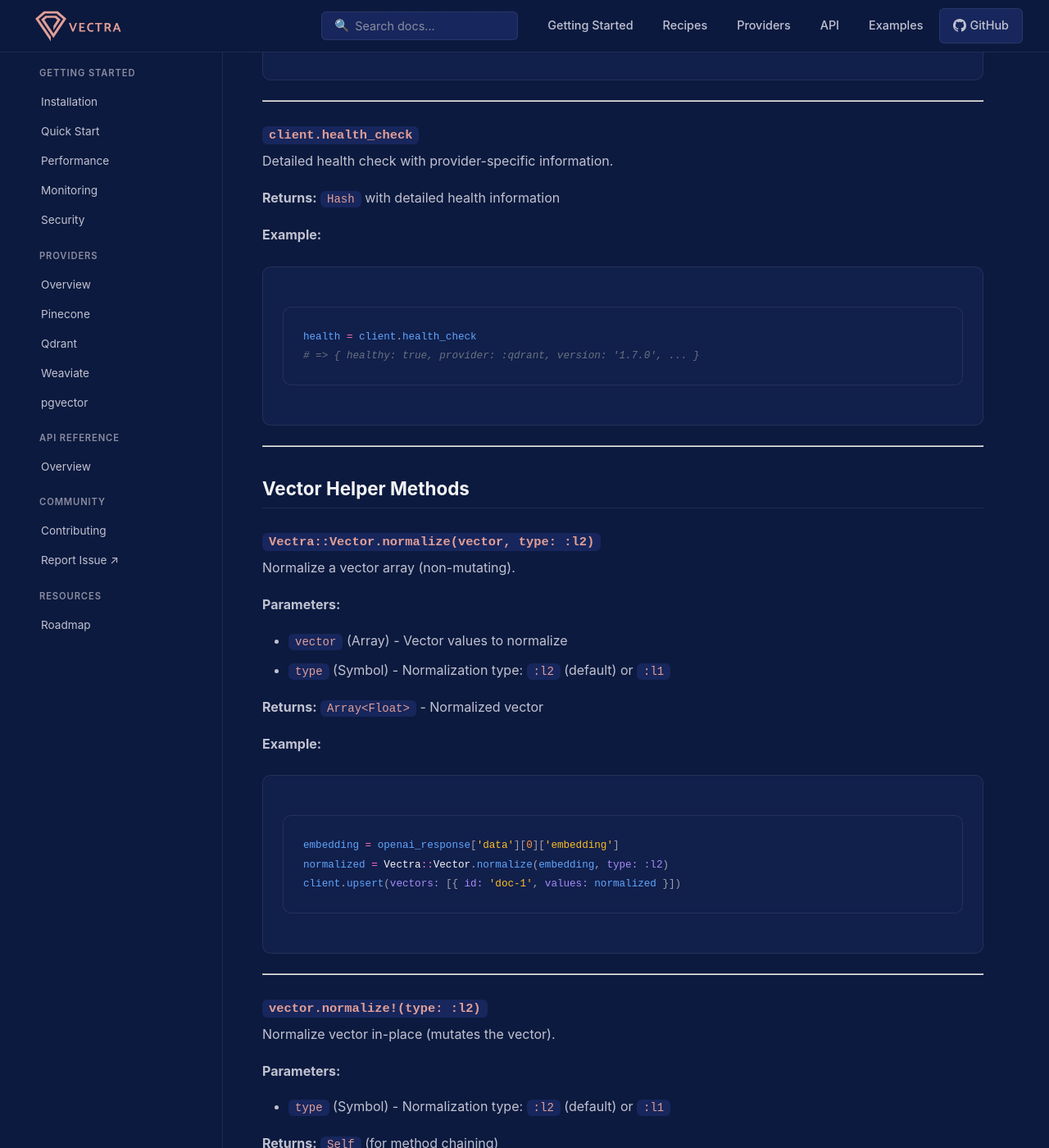
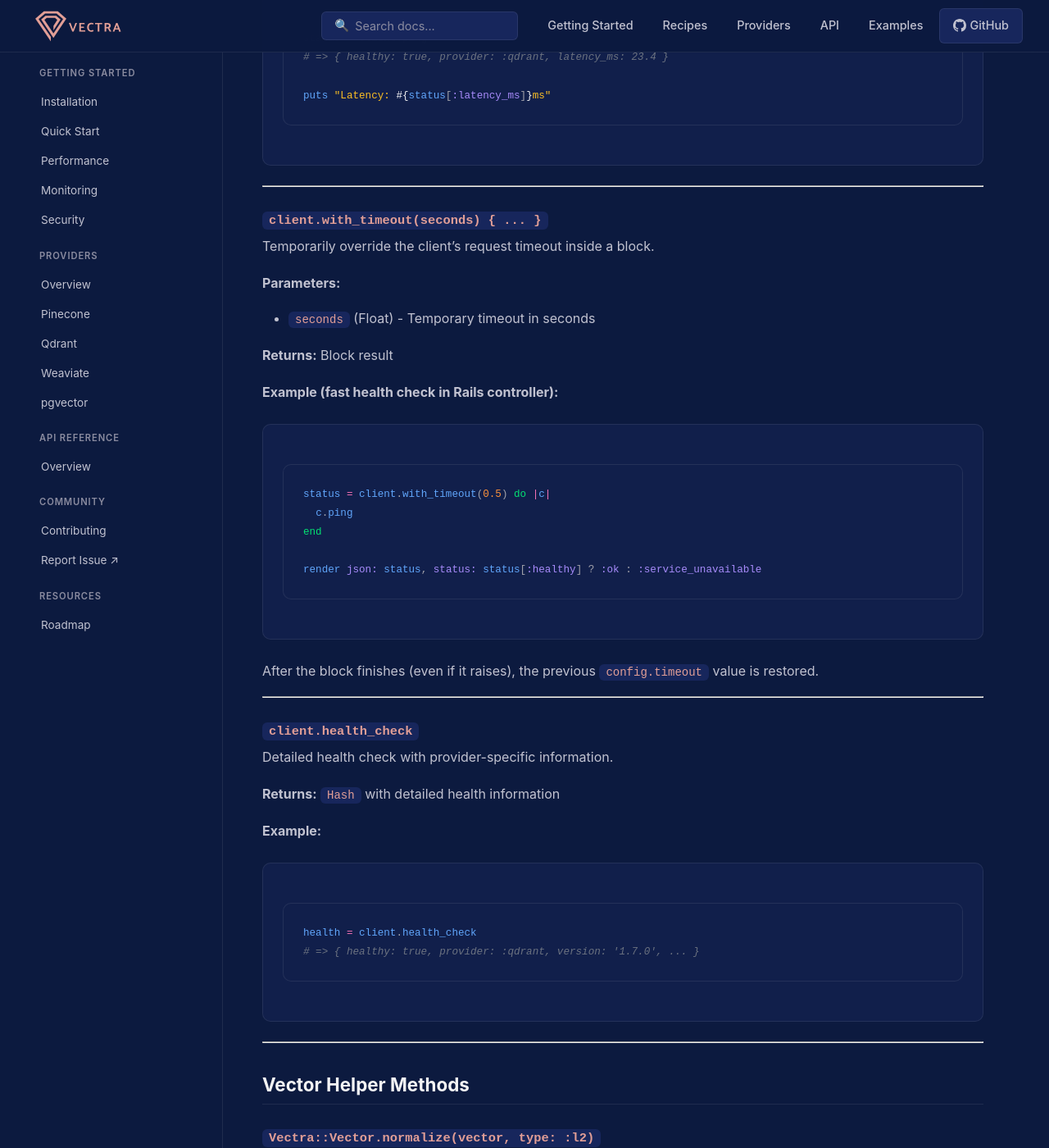
Before and after one commit to stokry/vectra, a Jekyll site: the page built from docs/api/methods.md, in a window 1280 px wide and 1400 px high, scrolled down 11958 px. Shown: the whole window at 82% size. Built offline with Jekyll 4.4.1, drawn with Linux system fonts in a browser that asks for light colours; comment, search, counter and statistics services are not loaded; some of the changed text lies outside the part shown.

Commit message:
docs: enhance README and API documentation with default index and timeout features
- Added information on automatic default index and namespace usage in Rails apps when `config/vectra.yml` contains a single entry.
- Introduced `with_timeout` method for temporarily overriding request timeout, with examples in the API documentation.
- Updated various documentation files to reflect these changes and improve clarity on usage.

````diff
--- a/docs/api/methods.md
+++ b/docs/api/methods.md
@@ -35,6 +35,8 @@ client = Vectra::Client.new(
   api_key: ENV['QDRANT_API_KEY']
 )
 ```
+
+In a Rails app that uses the `vectra:index` generator, if `config/vectra.yml` contains exactly one entry, `Vectra::Client.new` will automatically use that entry's `index` (and `namespace` if present) as its defaults. This allows you to omit `index:` in most calls (`upsert`, `query`, `text_search`, etc.).
 
 ---
 
@@ -402,6 +404,28 @@ puts "Latency: #{status[:latency_ms]}ms"
 
 ---
 
+### `client.with_timeout(seconds) { ... }`
+
+Temporarily override the client's request timeout inside a block.
+
+**Parameters:**
+- `seconds` (Float) - Temporary timeout in seconds
+
+**Returns:** Block result
+
+**Example (fast health check in Rails controller):**
+```ruby
+status = client.with_timeout(0.5) do |c|
+  c.ping
+end
+
+render json: status, status: status[:healthy] ? :ok : :service_unavailable
+```
+
+After the block finishes (even if it raises), the previous `config.timeout` value is restored.
+
+---
+
 ### `client.health_check`
 
 Detailed health check with provider-specific information.
--- a/lib/vectra/health_check.rb
+++ b/lib/vectra/health_check.rb
@@ -31,7 +31,7 @@ module Vectra
 
       # For health checks we bypass client middleware and call the provider
       # directly to avoid interference from custom stacks.
-      indexes = with_timeout(timeout) { provider.list_indexes }
+      indexes = healthcheck_with_timeout(timeout) { provider.list_indexes }
       index_name = index || indexes.first&.dig(:name)
 
       result = base_result(start_time, indexes)
@@ -53,7 +53,7 @@ module Vectra
 
     private
 
-    def with_timeout(seconds, &)
+    def healthcheck_with_timeout(seconds, &)
       Timeout.timeout(seconds, &)
     rescue Timeout::Error
       raise Vectra::TimeoutError, "Health check timed out after #{seconds}s"
@@ -72,7 +72,7 @@ module Vectra
     def add_index_stats(result, index_name, include_stats, timeout)
       return unless include_stats && index_name
 
-      stats = with_timeout(timeout) { provider.stats(index: index_name) }
+      stats = healthcheck_with_timeout(timeout) { provider.stats(index: index_name) }
       result[:index] = index_name
       result[:stats] = {
         vector_count: stats[:total_vector_count],
````
Also changed, not shown: docs/api/cheatsheet.md (+10 -0 lines), docs/api/overview.md (+11 -5 lines), docs/guides/rails-integration.md (+2 -0 lines), lib/vectra/client.rb (+41 -1 lines), spec/vectra/client_spec.rb (+54 -0 lines), README.md.
